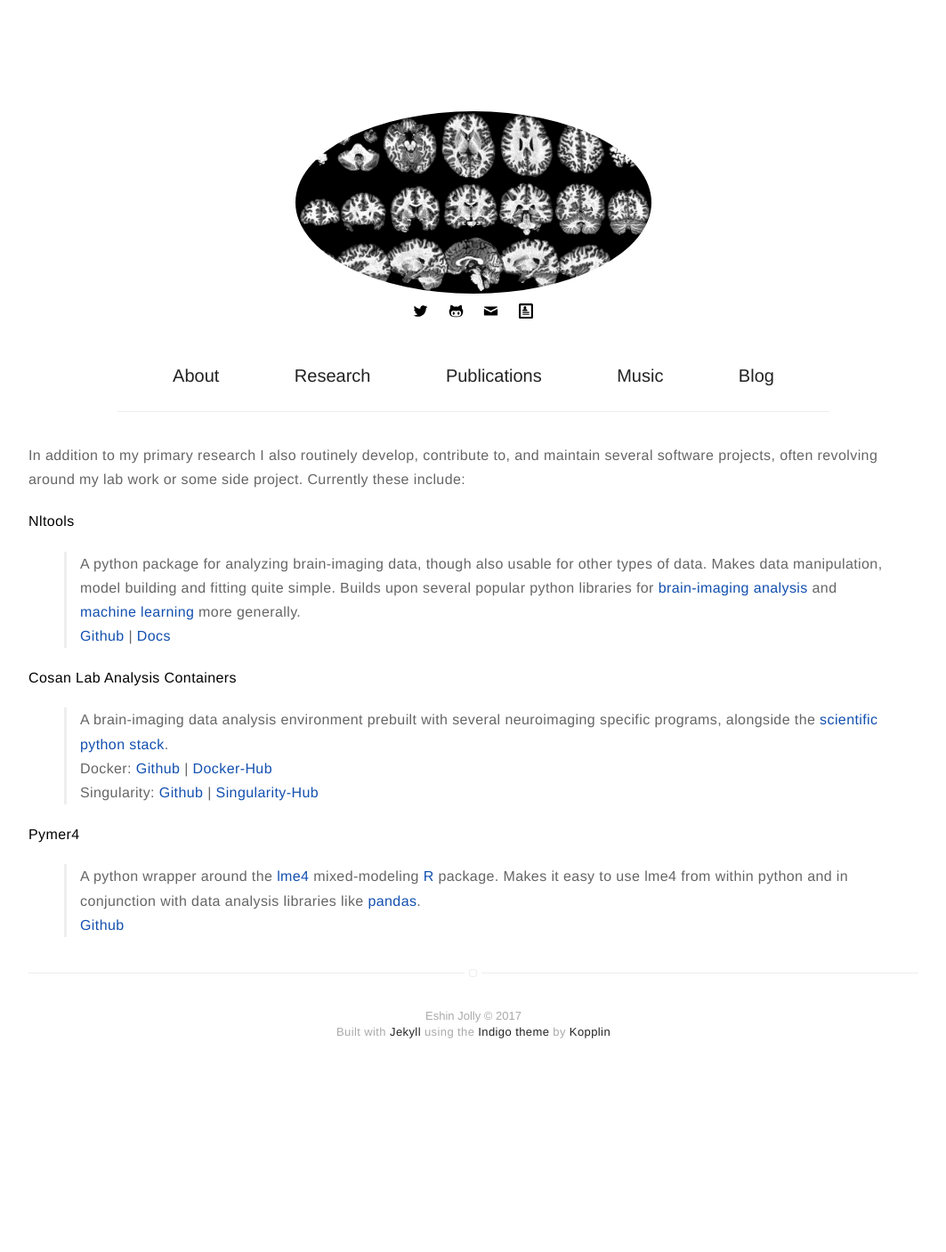
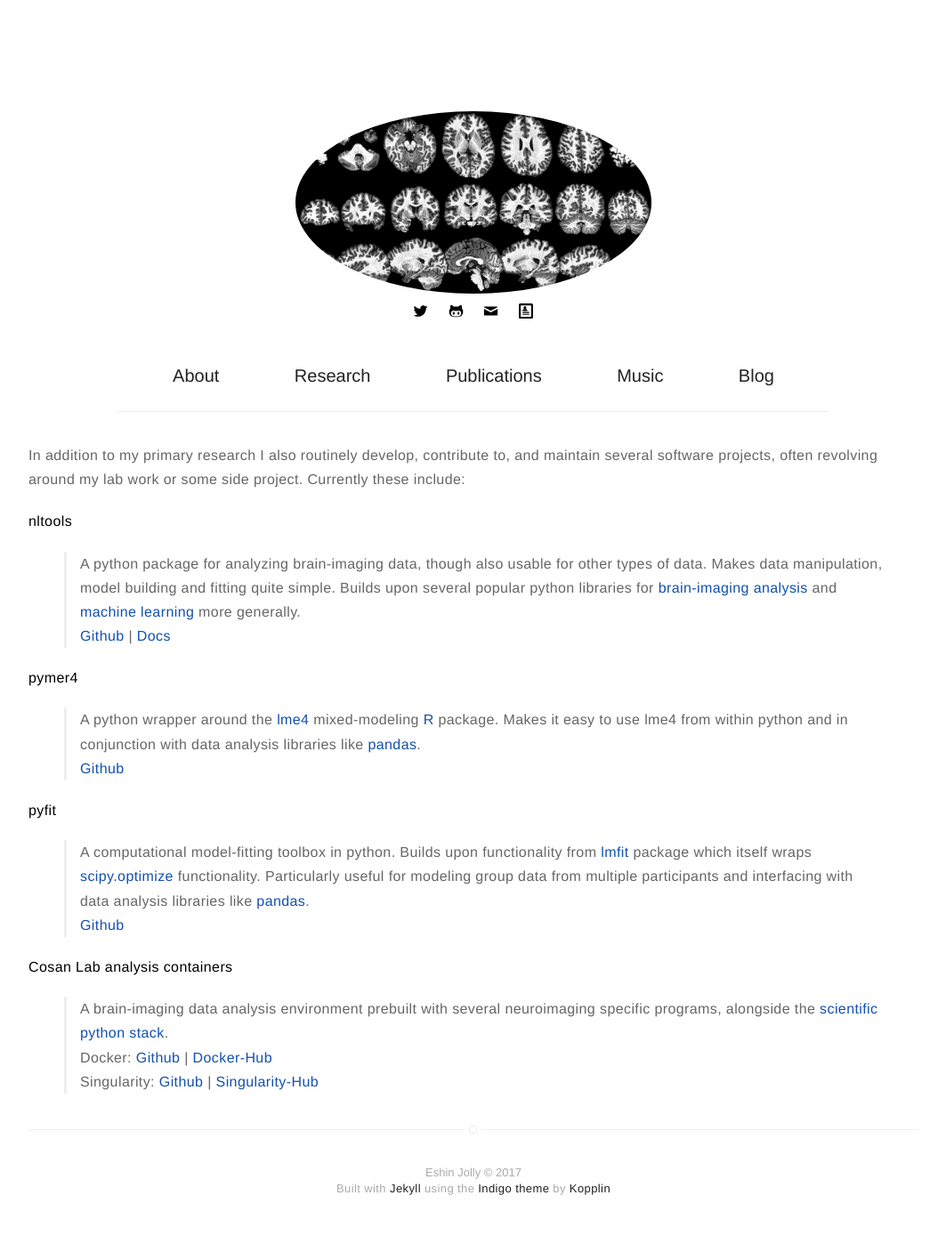
Before and after one commit to ejolly/ejolly.github.io, a Jekyll site: the page built from software.md, in a window 1280 px wide. Shown: the whole page at 89% size, without its empty margins (108-1171 px from the left). Built offline with Jekyll 4.4.1, drawn with Linux system fonts in a browser that asks for light colours; comment, search, counter and statistics services are not loaded; before the commit the page ends 1231 px from its top, so only the background shows below that.

Commit message:
Added info about new pyfit package.

```diff
--- a/software.md
+++ b/software.md
@@ -5,18 +5,24 @@ layout: page
 
 In addition to my primary research I also routinely develop, contribute to, and maintain several software projects, often revolving around my lab work or some side project. Currently these include:
 
-**Nltools**
+**nltools**
 
 >A python package for analyzing brain-imaging data, though also usable for other types of data. Makes data manipulation, model building and fitting quite simple. Builds upon several popular python libraries for [brain-imaging analysis](http://nipy.org/) and [machine learning](http://scikit-learn.org/stable/) more generally.
 >[Github](https://github.com/ljchang/nltools) |  [Docs](http://neurolearn.readthedocs.io/en/latest/)
 
-**Cosan Lab Analysis Containers**
+**pymer4**
+
+>A python wrapper around the [lme4](https://cran.r-project.org/web/packages/lme4/index.html) mixed-modeling [R](https://www.r-project.org/) package. Makes it easy to use lme4 from within python and in conjunction with data analysis libraries like [pandas](http://pandas.pydata.org/).
+>[Github](https://github.com/ejolly/pymer4)
+
+**pyfit**
+
+>A computational model-fitting toolbox in python. Builds upon functionality from [lmfit](https://github.com/lmfit/lmfit-py) package which itself wraps [scipy.optimize](https://docs.scipy.org/doc/scipy/reference/optimize.html) functionality. Particularly useful for modeling group data from multiple participants and interfacing with data analysis libraries like  [pandas](http://pandas.pydata.org/).
+>[Github](https://github.com/ejolly/pyfit)
+
+
+**Cosan Lab analysis containers**
 
 >A brain-imaging data analysis environment prebuilt with several neuroimaging specific programs, alongside the [scientific python stack](https://www.scipy.org/about.html).
 >Docker: [Github](https://github.com/cosanlab/cosanToolsDocker) | [Docker-Hub](https://hub.docker.com/r/ejolly/cosantoolsdocker/)
 >Singularity: [Github](https://github.com/cosanlab/cosanToolsSingularity) | [Singularity-Hub](https://singularity-hub.org/collections/108/)
-
-**Pymer4**
-
->A python wrapper around the [lme4](https://cran.r-project.org/web/packages/lme4/index.html) mixed-modeling [R](https://www.r-project.org/) package. Makes it easy to use lme4 from within python and in conjunction with data analysis libraries like [pandas](http://pandas.pydata.org/).
->[Github](https://github.com/ejolly/pymer4)
```
